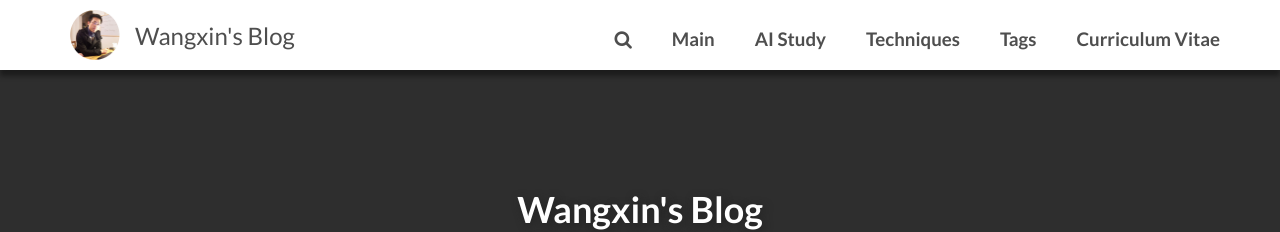
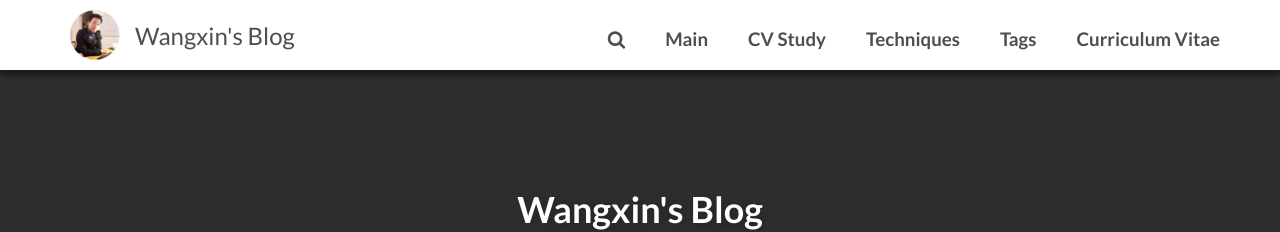
Before and after one commit to einsteinliu/einsteinliu.github.io, a Jekyll site: the page built from cate_post/index.html, in a window 1280 px wide. Shown: the top 232 px of the page. Built offline with Jekyll 4.4.1, drawn with Linux system fonts in a browser that asks for light colours; nearby versions of some CDN libraries; comment, search, counter and statistics services are not loaded.

Commit message:
new things

```diff
--- a/_config.yml
+++ b/_config.yml
@@ -16,7 +16,7 @@ url:
 menu:
   - title: 'Main'
     url: '/'
-  - title: 'AI Study'
+  - title: 'CV Study'
     url: '/machine-learning'
     submenu:
       - title: 'Computer Vision'
```
